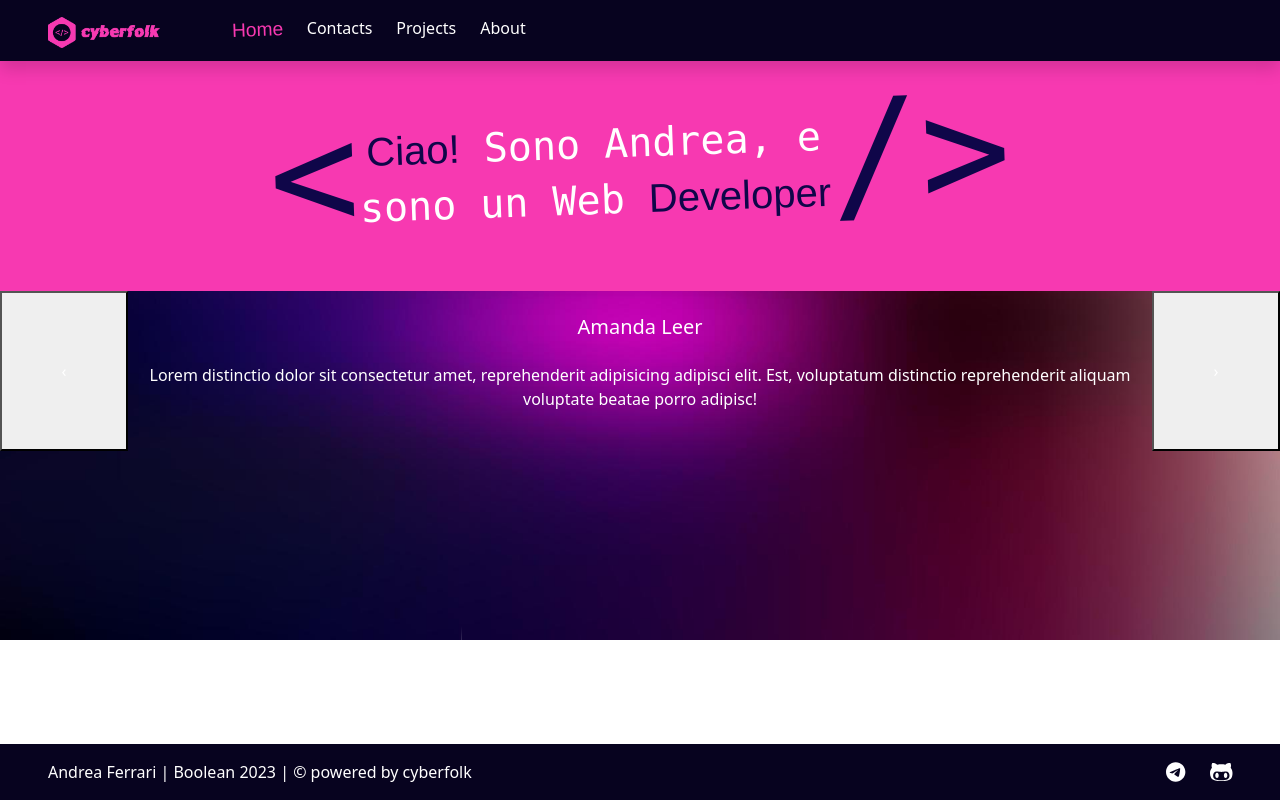
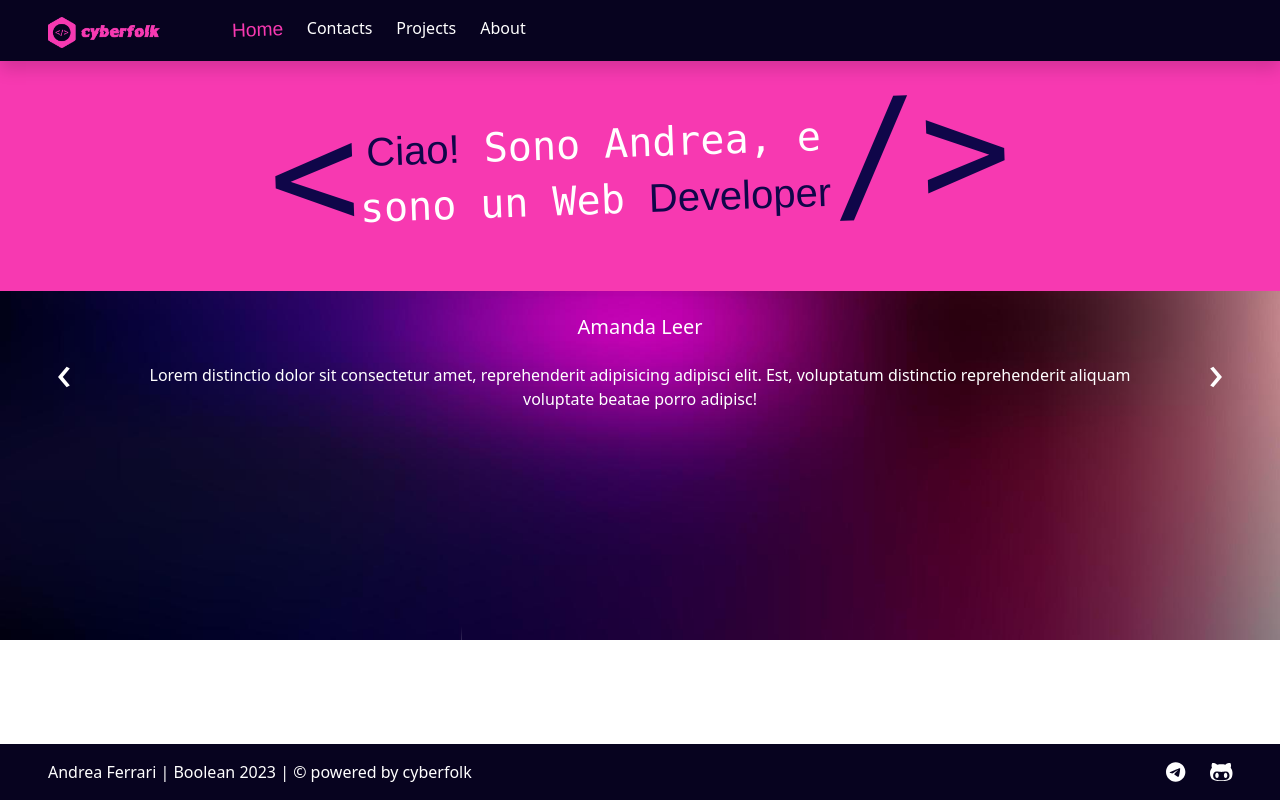
Before and after one commit to cyberfolk/portfolio-vite, a Vue app: page / in a window 1280 px wide. Built offline with nearby package versions, Linux system fonts and the light colour scheme; a web font is replaced by a local one.

Commit message:
Add ms_arrow

```diff
--- a/src/assets/scss/partials/_utilities.scss
+++ b/src/assets/scss/partials/_utilities.scss
@@ -18,3 +18,9 @@
 .my_shadow {
   box-shadow: 0 0.5rem 1rem rgba(white, 0.3);
 }
+
+.ms_arrow {
+  background: transparent;
+  border: none;
+  font-size: 50px;
+}
```
